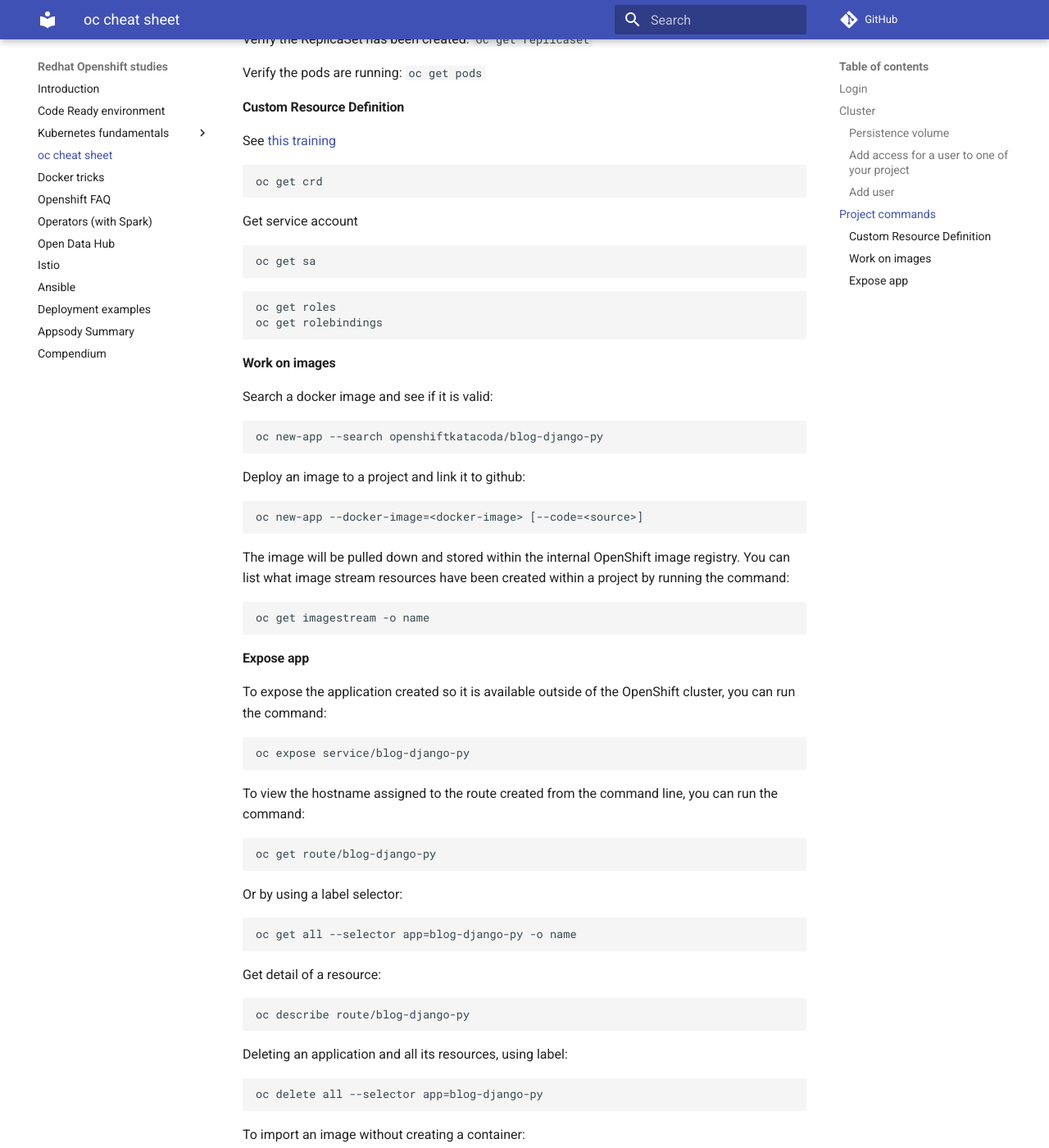
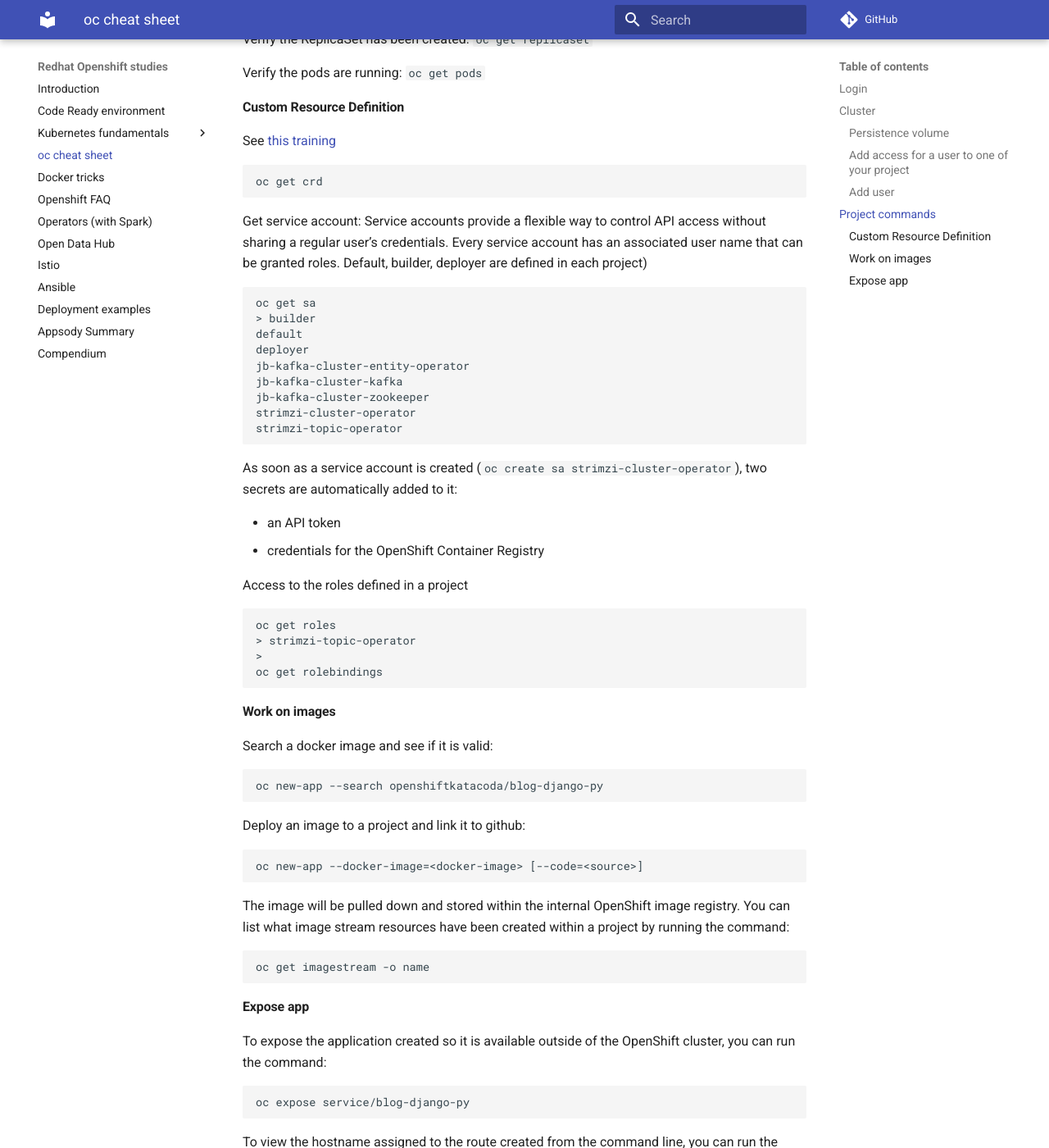
Before and after one commit to jbcodeforce/openshift-studies, an MkDocs documentation site: the page built from docs/oc-cli.md, in a window 1280 px wide and 1400 px high, scrolled down 2414 px. Shown: the whole window at 82% size. Built offline with MkDocs 1.6.1 and Material for MkDocs 9.7.7, drawn with Linux system fonts in a browser that asks for light colours; comment, search, counter and statistics services are not loaded.

Commit message:
update cli

````diff
--- a/docs/oc-cli.md
+++ b/docs/oc-cli.md
@@ -139,14 +139,30 @@
 oc get crd
 ```
 
-Get service account
+Get service account: Service accounts provide a flexible way to control API access without sharing a regular user’s credentials. Every service account has an associated user name that can be granted roles. Default, builder, deployer are defined in each project)
 
-```
+```bash
 oc get sa
+> builder
+default
+deployer
+jb-kafka-cluster-entity-operator
+jb-kafka-cluster-kafka
+jb-kafka-cluster-zookeeper
+strimzi-cluster-operator
+strimzi-topic-operator
 ```
 
+As soon as a service account is created (`oc create sa strimzi-cluster-operator`), two secrets are automatically added to it:
+
+* an API token
+* credentials for the OpenShift Container Registry
+
+Access to the roles defined in a project
 ```
 oc get roles
+> strimzi-topic-operator
+>
 oc get rolebindings
 ```
 
````
